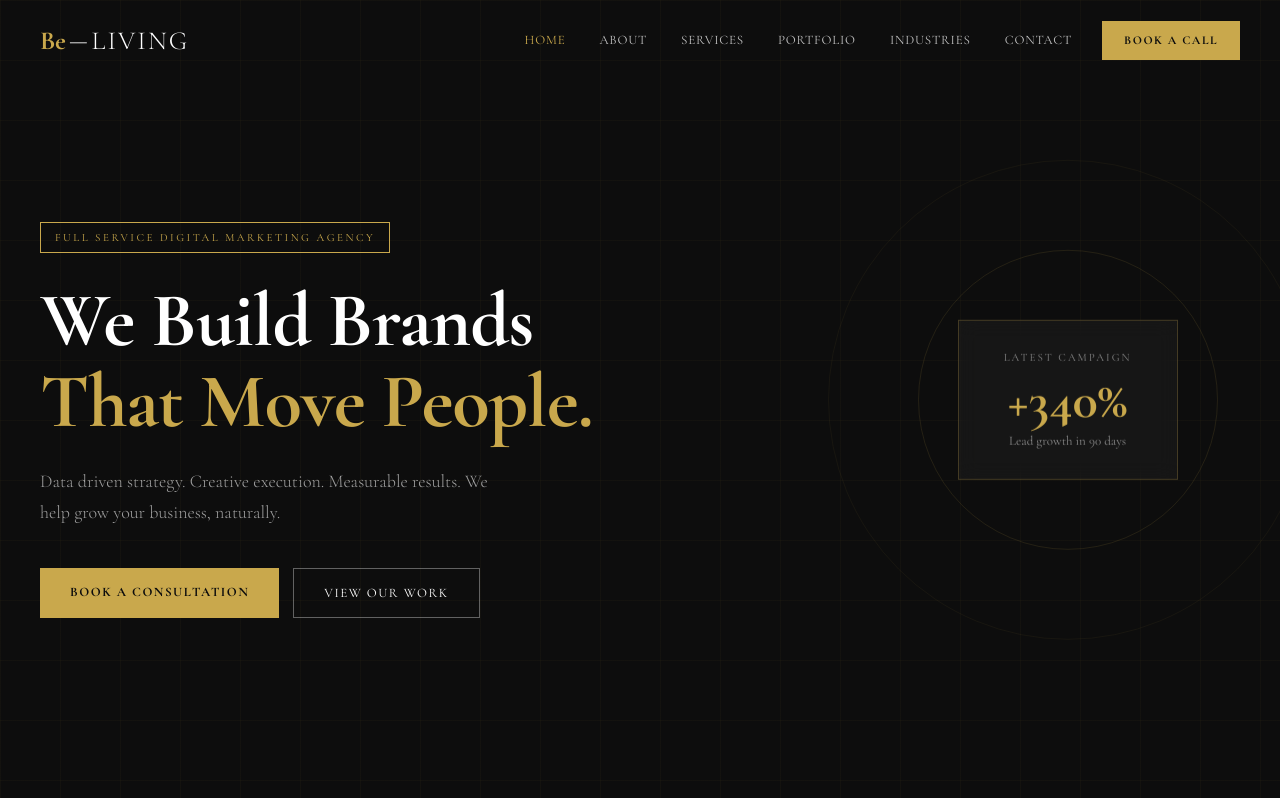
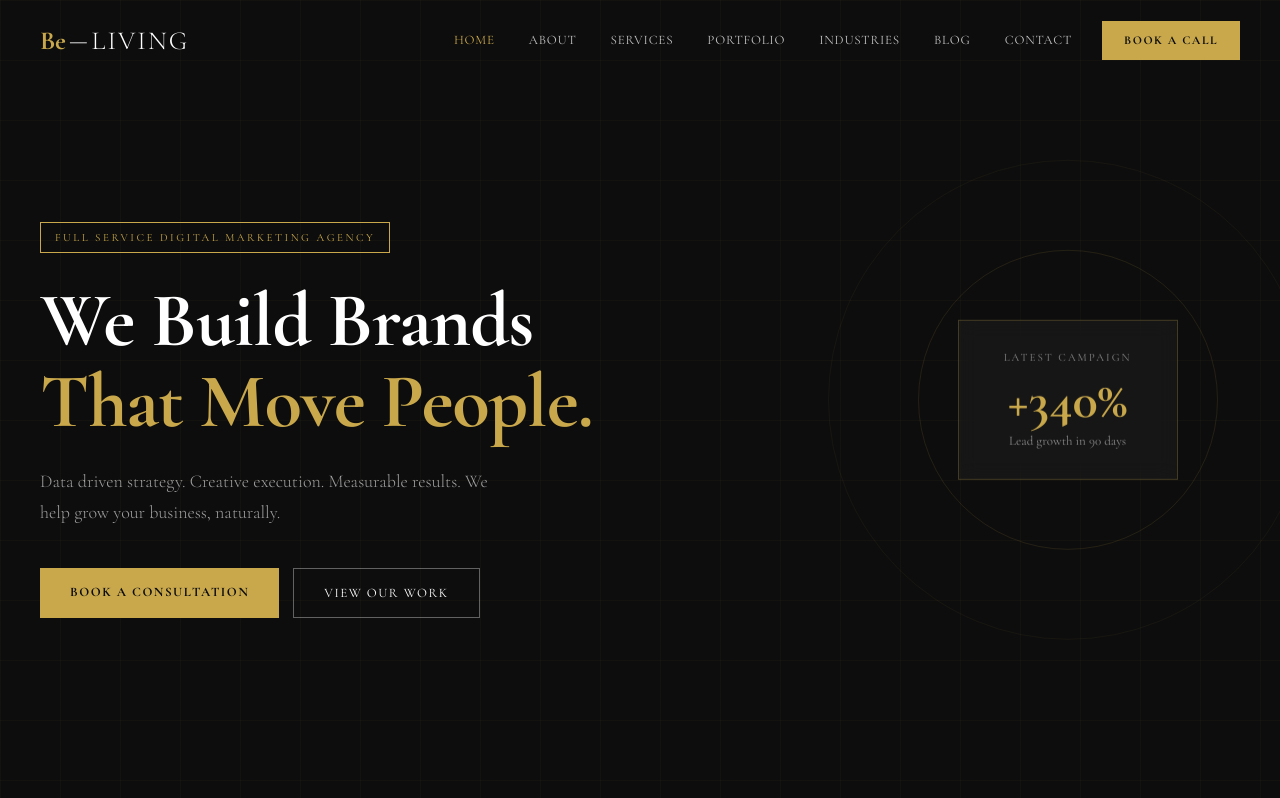
Before and after one commit to Yohannes-Shimbahri/BE-LIVING, a Next.js app: page / in a window 1280 px wide. Shown: the top 798 px of the page. Built offline with nearby package versions, Linux system fonts and the light colour scheme.

Commit message:
updated the blog section

```diff
--- a/components/Navbar.js
+++ b/components/Navbar.js
@@ -10,6 +10,7 @@ const NAV_LINKS = [
   { label: 'Services', href: '/services' },
   { label: 'Portfolio', href: '/portfolio' },
   { label: 'Industries', href: '/industries' },
+  { label: 'Blog',       href: '/blog' },
   { label: 'Contact', href: '/contact' },
 ];
 
```
